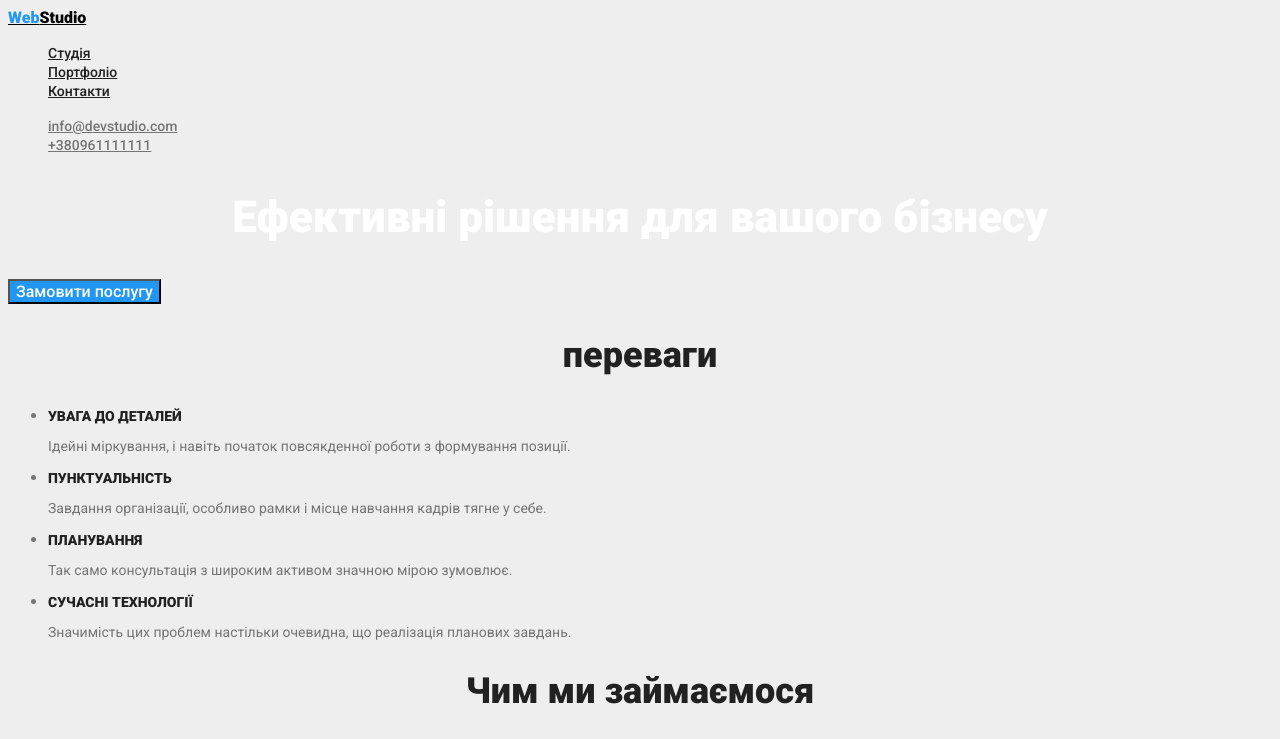
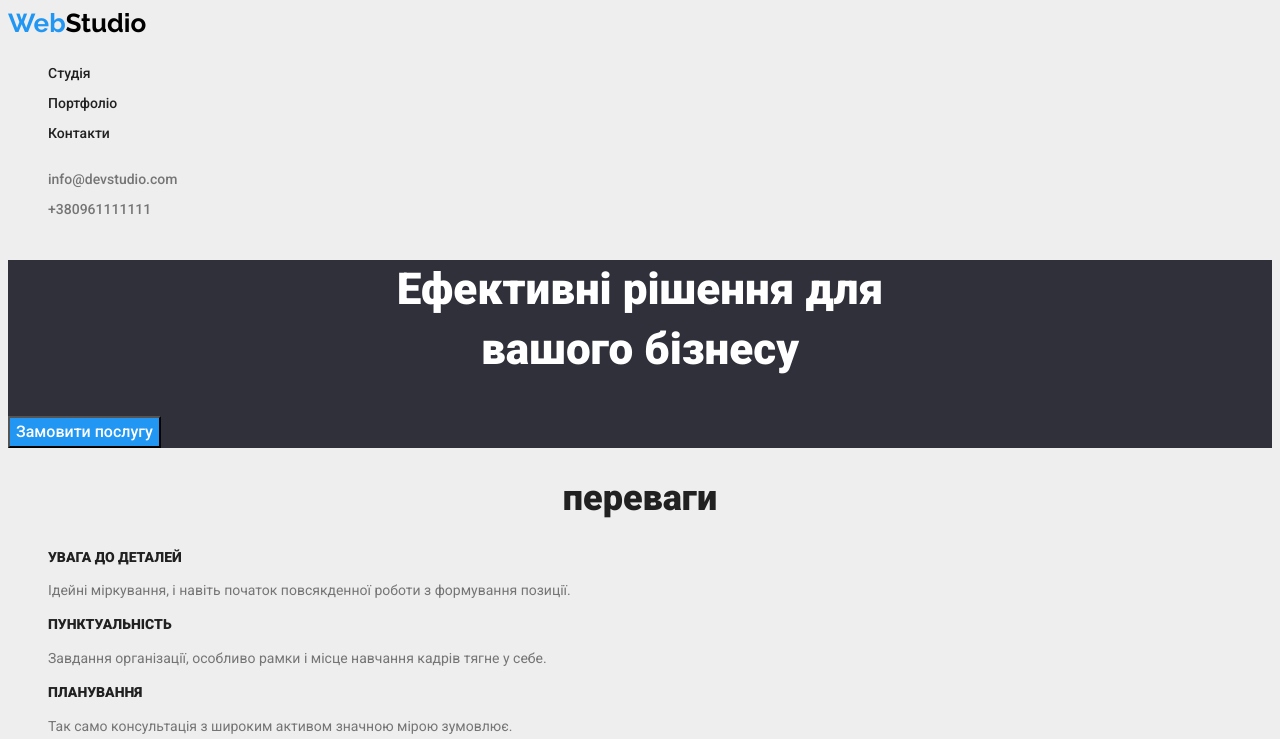
Before and after one commit to B0hdan2/goit-markup-hw-01, a plain HTML site: page index.html in a window 1280 px wide. Shown: the top 739 px of the page. Drawn offline with Linux system fonts and the light colour scheme.

Commit message:
goit-markup-hw-02

```diff
--- a/css/styles.css
+++ b/css/styles.css
@@ -13,34 +13,52 @@ body{
     color:var(--primary-text-color);
     font-family: Roboto, sans-serif;
     font-size: 16px;
-    line-height: 1,87;
+    line-height: 1.87;
 }
 
-
+/*-крапочка*/
 .list{
     list-style: none;
 }
+.section-list{
+    list-style: none;
+}
+.feature-list{
+    list-style: none;
+}
+
 
 /*logo*/
 .logo{
     color: #000000;
+    font-family: 'Raleway';
 font-weight: 700;
+font-size: 26px;
+line-height: 1.19;
+text-decoration: none;
+}
 
+.logo.excerpt{
+    color: var(--praimary-white-color);
+}
 
-
-}
 .logo:hover{
     color: var(--accent-color);
 }
 .logo.title{
     color: var(--accent-color);
+    font-weight: 700;
+font-size: 26px;
+line-height: 1.19;
 }
+
 /*сайт*/
 .site-nav .link{
     color: var(--title-text-color);
 font-weight: 500;
 font-size: 14px;
-line-height: 1,14;
+line-height: 1.14;
+text-decoration: none;
 }
 .site-nav .link:hover,
 .site-nav .link:focus {
@@ -60,7 +78,7 @@ line-height: 2;
     color: var(--primary-text-color);
     font-weight: 400;
 font-size: 16px;
-line-height: 1,87;
+line-height: 1.87;
 }
 /*кнопки*/
 .button{
@@ -70,17 +88,20 @@ line-height: 1,87;
     font-family: inherit;
 font-weight: 500;
 font-size: 16px;
-line-height: 1,62;
+line-height: 1.62;
 text-align: center;
+cursor: pointer;
 }
 .button:hover,
 .button:focus{
     color: var(--praimary-white-color);
     background-color: var(--accent-color);
 }
+
 .button.primary{
     color: var(--praimary-white-color);
     background-color: var(--accent-color);
+    cursor: pointer;
 }
 .button.primary:hover,
 .button.primary:focus{
@@ -90,11 +111,14 @@ text-align: center;
 
 
 /*секції*/
+.hero{
+    background-color: var(--background-color);
+}
 .hero.title{
     color: var(--praimary-white-color);
 font-weight: 900;
 font-size: 44px;
-line-height: 1,36;
+line-height: 1.36;
 text-align: center;
 }
 
@@ -103,7 +127,7 @@ text-align: center;
     color: var(--title-text-color);
     font-weight: 700;
     font-size: 36px;
-    line-height: 1,16;
+    line-height: 1.16;
     text-align: center;
 
 }
@@ -111,17 +135,21 @@ text-align: center;
     color: var(--title-text-color);
     font-weight: 700;
 font-size: 14px;
-line-height: 1,14;
+line-height: 1.14;
+}
+.feature-list .title-text{
+    font-weight: 400;
+font-size: 14px;
+line-height: 1.71;
+}
+.section-list .title{
+   color: var(--title-text-color);
+    font-weight: 500;
+    font-size: 16px;
+    line-height: 1.18;
 
 }
-.title-text{
-    color: var(--primary-text-color);
-    font-weight: 400;
-font-size: 14px;
-line-height: 1,71;
-
-}
-.feature-list .text{
+.section-list .text{
 
     font-weight: 400;
     font-size: 16px;
@@ -132,8 +160,15 @@ line-height: 1,71;
 
 
 /*підвал*/
+.footer{
+    background-color: var(--background-color);
+}
 .current{
     color: var(--praimary-white-color);
+    font-weight: 400;
+font-size: 14px;
+line-height: 1.71;
+text-decoration: none;
 }
 .current:hover,
 .current:focus{
@@ -144,15 +179,18 @@ color: var(--accent-color);
     color: var(--primary-text-color);
     font-weight: 500;
     font-size: 14px;
-    line-height: 1,14;
+    line-height: 1.14;
+    text-decoration: none;
 }
+
 .number{
     color: var(--primary-text-color);
     font-weight: 500;
     font-size: 14px;
-    line-height: 1,14px;
+    line-height: 1.14px;
+    text-decoration: none;
+}
 
-}
  .mail:hover,
  .mail:focus,
  .number:hover,
--- a/index.html
+++ b/index.html
@@ -14,12 +14,14 @@
   </head>
   <body>
     <header>
+    <nav>
       <a class="logo" href="./index.html"> <span class="logo title">Web</span>Studio</a>
       <ul class="site-nav list">
         <li><a href=""  class="link">Студія</a></li>
         <li><a href="./portfolio.html"  class="link">Портфоліо</a></li>
         <li><a href=""  class="link">Контакти</a></li>
       </ul>
+    </nav>
 
       <ul class="list">
         <li><a href="mailto:info@devstudio.com" class="mail">info@devstudio.com</a></li>
@@ -30,7 +32,7 @@
        <!--герой-->
        <div class="hero">
         <section>
-          <h1 class="hero title">Ефективні рішення для вашого бізнесу</h1>
+          <h1 class="hero title">Ефективні рішення для <br> вашого бізнесу</h1>
           <button type="button" class="button primary">Замовити послугу</button>
         </section>
       </div>
@@ -85,7 +87,7 @@
       <!--команда-->
       <section class="section">
         <h2 class="section-title">Наша команда</h2>
-        <ul class="feature-list">
+        <ul class="section-list">
           <li>
             <img
               src="./images/images2/img.jpg"
@@ -126,7 +128,7 @@
 
     <footer class="footer">
       <!--контактні дані-->
-      <a class="logo" href="./index.html"> <span class="logo title">Web</span>Studio</a>
+      <a class="logo" href="./index.html"> <span class="logo title">Web</span><span class="logo excerpt">Studio</span></a>
 
       <address><a href="https://www.google.com/maps/place/бульвар+Лесі+Українки,+26,+Київ,+02000/@50.4265841,30.5361971,17z/data=!3m1!4b1!4m5!3m4!1s0x40d4cf0e033ecbe9:0x57a4dffefec77da0!8m2!3d50.4265807!4d30.5383858" target="_blank"
          rel="noopener noreferrer" class="current">м. Київ, пр-т Лесі Українки, 26</a><br>
```
Also changed, not shown: portfolio.html (+4 -7 lines).
